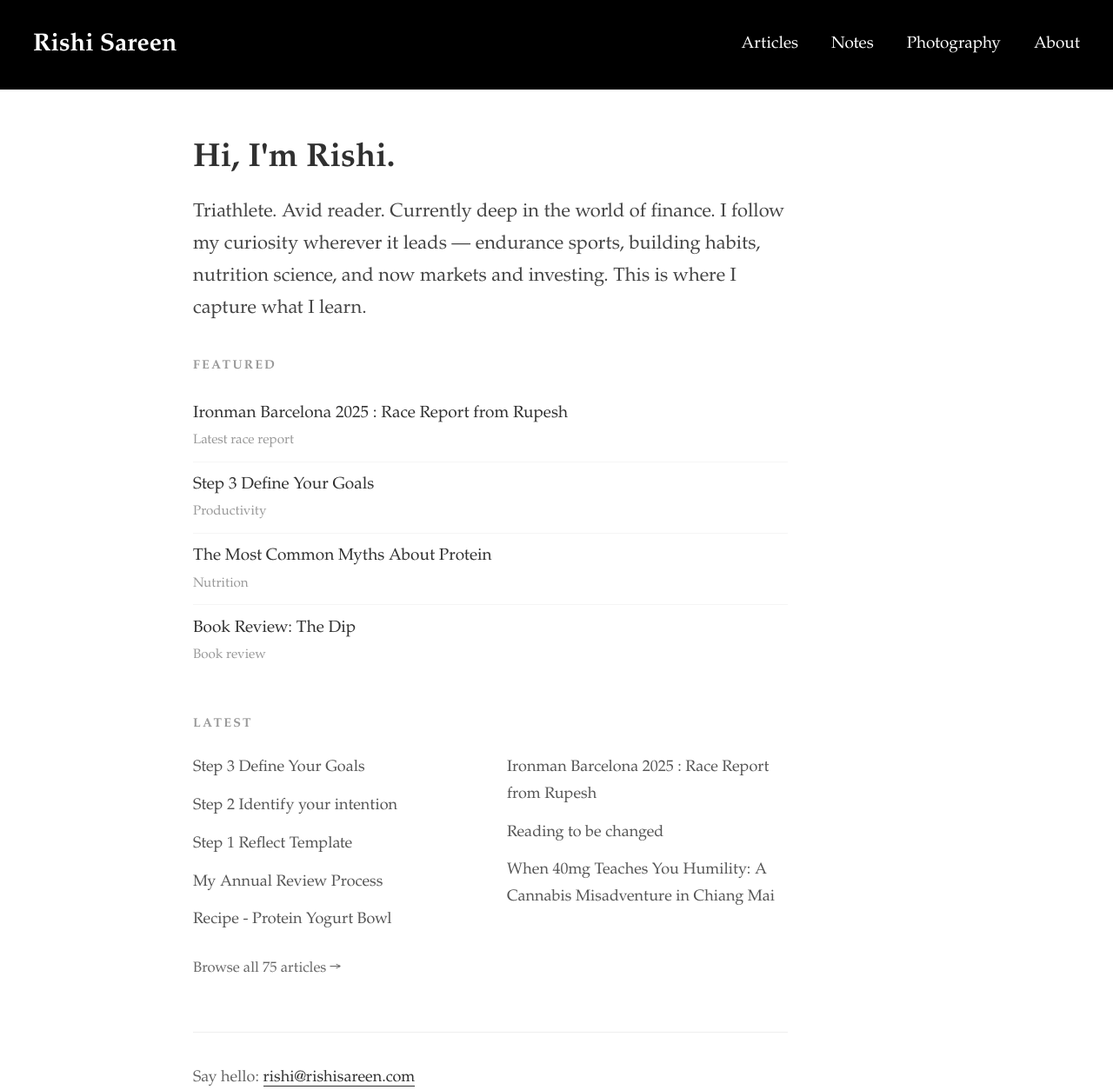
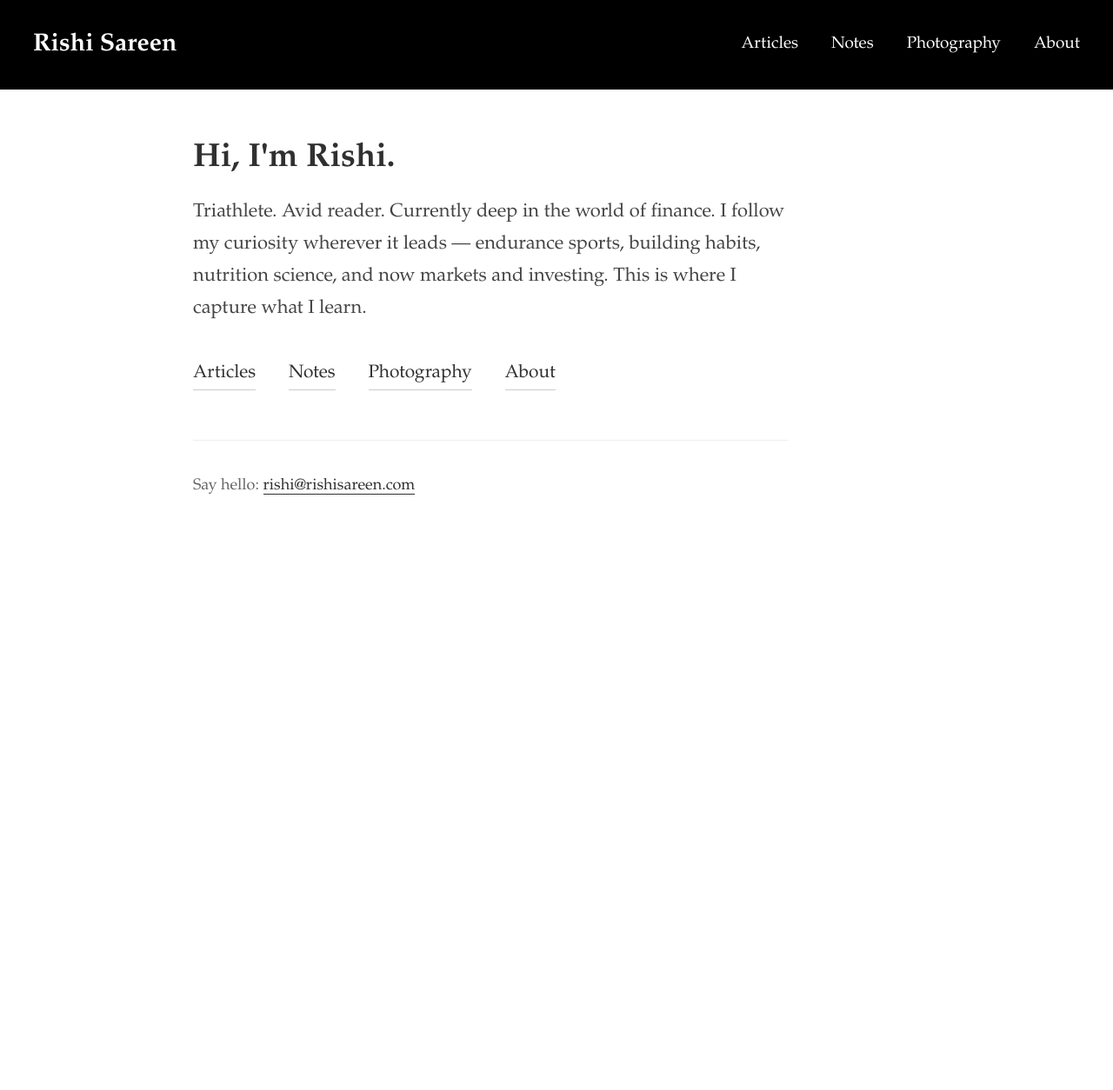
Before and after one commit to rishisareen/rishisareen.github.io, a Jekyll site: the page built from index.html, in a window 1280 px wide. Shown: the whole page at 87% size. Built offline with Jekyll 4.4.1, drawn with Linux system fonts in a browser that asks for light colours; the list of posts is cut into pages by our own code; after the commit the page ends 900 px from its top, so only the background shows below that.

Commit message:
Simplify homepage

```diff
--- a/index.html
+++ b/index.html
@@ -11,54 +11,12 @@ title: Home
     </p>
   </section>
 
-
-  <section class="home-section">
-    <h2>Featured</h2>
-    <ul class="featured-list">
-      {% assign triathlon = site.articles | where_exp: "a", "a.categories contains 'Triathlon'" | sort: 'date' | reverse | first %}
-      {% if triathlon %}
-      <li>
-        <a href="{{ triathlon.url | absolute_url }}">{{ triathlon.title }}</a>
-        <span class="item-meta">Latest race report</span>
-      </li>
-      {% endif %}
-      {% assign productivity = site.articles | where_exp: "a", "a.categories contains 'Productivity'" | sort: 'date' | reverse | first %}
-      {% if productivity %}
-      <li>
-        <a href="{{ productivity.url | absolute_url }}">{{ productivity.title }}</a>
-        <span class="item-meta">Productivity</span>
-      </li>
-      {% endif %}
-      {% assign nutrition = site.articles | where_exp: "a", "a.categories contains 'Nutrition'" | sort: 'date' | reverse | first %}
-      {% if nutrition %}
-      <li>
-        <a href="{{ nutrition.url | absolute_url }}">{{ nutrition.title }}</a>
-        <span class="item-meta">Nutrition</span>
-      </li>
-      {% endif %}
-      {% assign books = site.articles | where_exp: "a", "a.categories contains 'Books'" | sort: 'date' | reverse | first %}
-      {% if books %}
-      <li>
-        <a href="{{ books.url | absolute_url }}">{{ books.title }}</a>
-        <span class="item-meta">Book review</span>
-      </li>
-      {% endif %}
-    </ul>
+  <section class="home-nav">
+    <a href="{{ '/articles/' | absolute_url }}">Articles</a>
+    <a href="{{ '/notes/' | absolute_url }}">Notes</a>
+    <a href="{{ '/photography/' | absolute_url }}">Photography</a>
+    <a href="{{ '/about/' | absolute_url }}">About</a>
   </section>
-
-  <section class="home-section">
-    <h2>Latest</h2>
-    <ul class="latest-list">
-      {% assign recent = site.articles | sort: 'date' | reverse %}
-      {% for article in recent limit:8 %}
-      <li>
-        <a href="{{ article.url | absolute_url }}">{{ article.title }}</a>
-      </li>
-      {% endfor %}
-    </ul>
-    <p class="more-link"><a href="{{ '/articles/' | absolute_url }}">Browse all {{ site.articles.size }} articles &rarr;</a></p>
-  </section>
-
 
   <section class="colophon">
     <p>Say hello: <a href="mailto:rishi@rishisareen.com">rishi@rishisareen.com</a></p>
--- a/public/css/lanyon.css
+++ b/public/css/lanyon.css
@@ -919,25 +919,30 @@ a.pagination-item:hover {
   margin: 0;
 }
 
-.quick-links {
+.home-nav {
   display: flex;
   gap: 2rem;
   margin-bottom: 3rem;
-  padding-bottom: 2rem;
-  border-bottom: 1px solid #eee;
 }
 
-.quick-links a {
-  font-size: 1rem;
+.home-nav a {
+  font-size: 1.1rem;
   color: #303030;
   text-decoration: none;
   border-bottom: 1px solid #ccc;
   padding-bottom: 2px;
 }
 
-.quick-links a:hover {
+.home-nav a:hover {
   color: #000;
   border-bottom-color: #000;
+}
+
+@media (max-width: 48em) {
+  .home-nav {
+    flex-wrap: wrap;
+    gap: 1rem 2rem;
+  }
 }
 
 .home-section {
```
